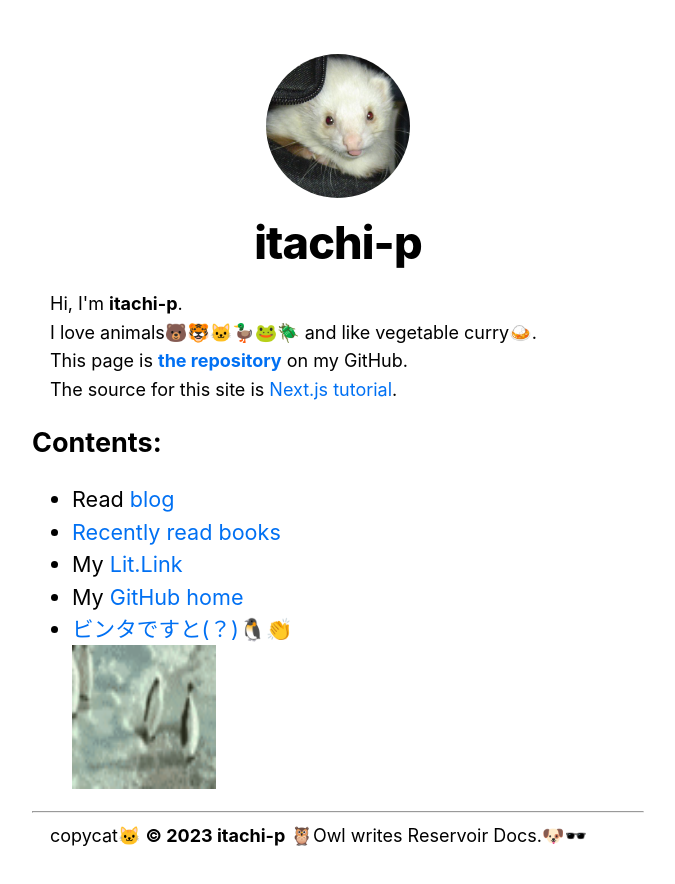
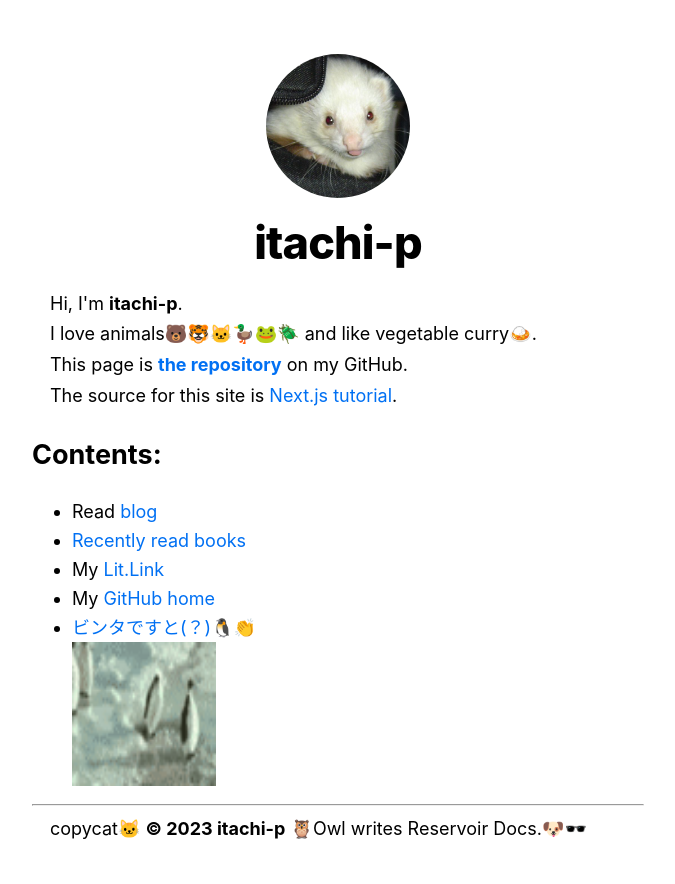
Before and after one commit to itachi-p/nextjs-blog, a Next.js app: page / in a window 1280 px wide. Shown: the top 884 px of the page, without its empty margins (302-977 px from the left). Built offline with nearby package versions, Linux system fonts and the light colour scheme.

Commit message:
Delete style from home

```diff
--- a/pages/index.jsx
+++ b/pages/index.jsx
@@ -11,7 +11,7 @@ export default function Home() {
       <Head>
         <title>{siteTitle}</title>
       </Head>
-      <section className={utilStyles.headingMd}>
+      <section>
         <p>Hi, I'm <strong>itachi-p</strong>.</p>
         <p>I love animals🐻🐯🐱🦆🐸🪲 and like vegetable curry🍛.</p>
         <p>This page is <strong><Link href="https://github.com/itachi-p/nextjs-blog">the repository</Link></strong> on my GitHub.</p>
@@ -19,8 +19,8 @@ export default function Home() {
           <Link href="https://nextjs.org/learn">Next.js tutorial</Link>.
         </p>
       </section>
-      <section  className={`${utilStyles.headingMd} ${utilStyles.padding1px}`}>
-        <h2 className={utilStyles.headingLg}>Contents:</h2>
+      <section>
+        <h2>Contents:</h2>
         <ul>
           <li>
             Read{' '}
@@ -48,8 +48,6 @@ export default function Home() {
               ビンタですと(？)🐧👏
               <Image src="/images/penguinshibaki.gif" height={144} width={144} alt="🐧👏" />
             </Link>
-            <small className={utilStyles.lightText}>
-              </small>
           </li>
         </ul>
       </section>
--- a/pages/posts/blog-top.jsx
+++ b/pages/posts/blog-top.jsx
@@ -31,9 +31,7 @@ export default function Blog({ allPostsData }) {
                                 <Date dateString={date} />
                             </small>
                         </li>
-
                     ))}
-
                 </ul>
             </section>
             <h2>Sorry. This page is still under construction.</h2>
```
